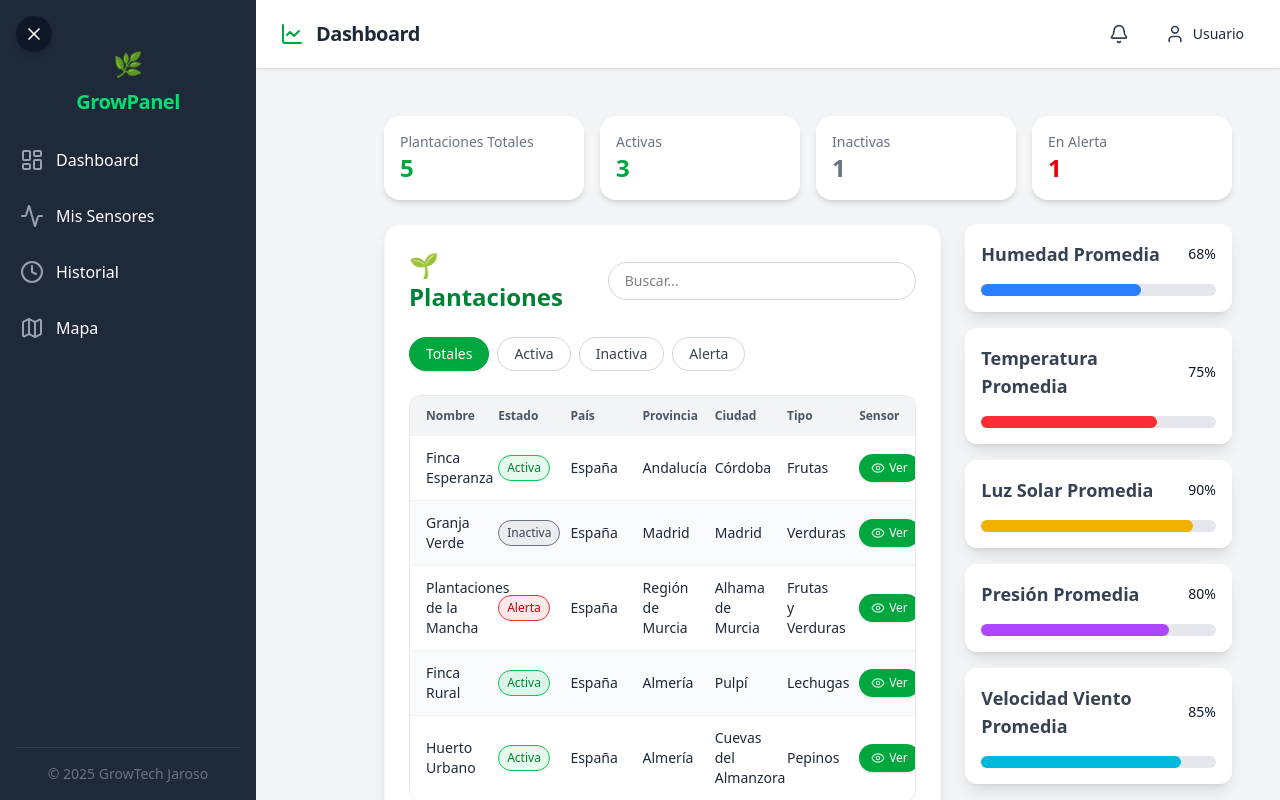
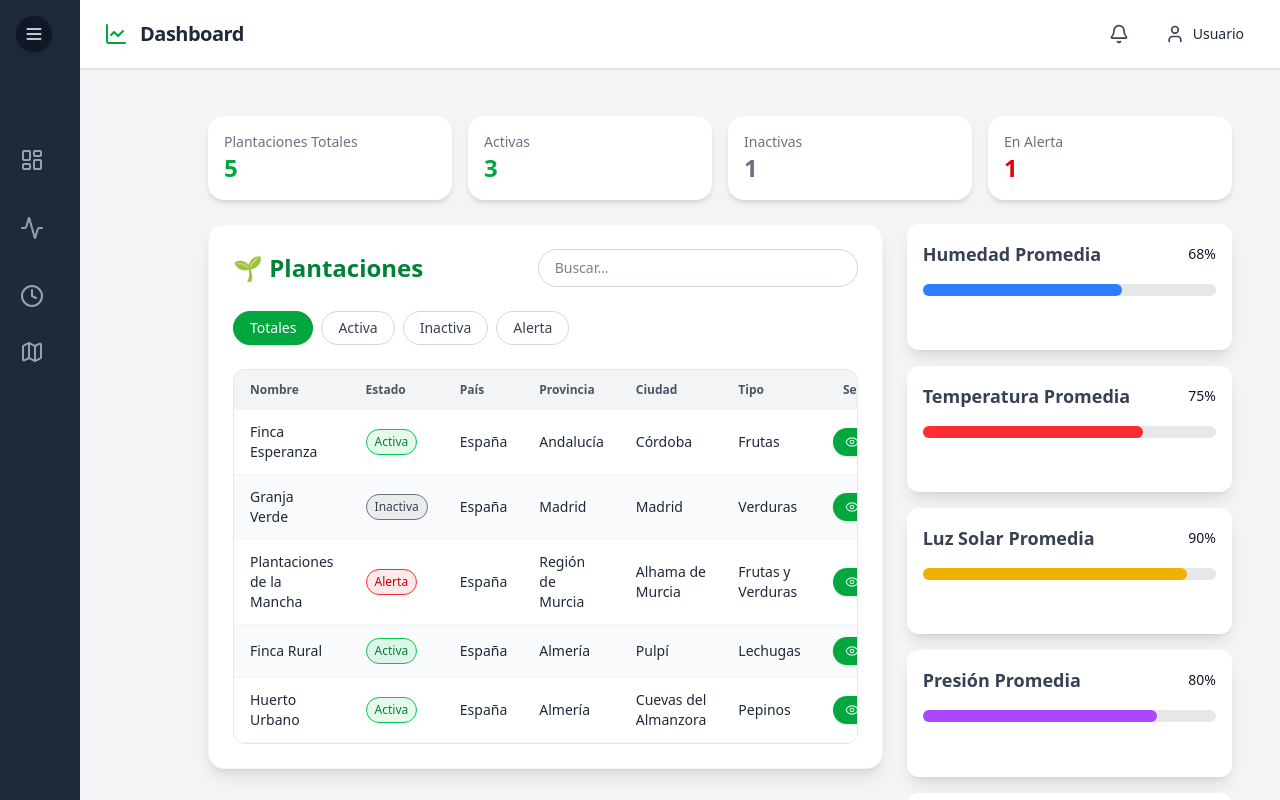
Before and after one commit to growtech-jaroso/front-sensores, a React (Vite) app: page /dashboard in a window 1280 px wide. Shown: the top 800 px of the page. Built offline with nearby package versions, Linux system fonts and the light colour scheme; sample sign-in values are in the browser's storage.

Commit message:
Mejorando resposividad y algunos detalles

```diff
--- a/src/components/BasicEstructure/Sidebar.tsx
+++ b/src/components/BasicEstructure/Sidebar.tsx
@@ -10,64 +10,66 @@ type SidebarProps = {
 export default function Sidebar({ isOpen, toggle }: SidebarProps) {
   return (
     <>
-      {/* Botón toggle */}
+      {/* Botón toggle con animación de giro */}
       <button
         onClick={toggle}
-        className="fixed top-4 left-4 z-50 bg-gray-900 text-white p-2 rounded-full shadow-md hover:bg-gray-800 transition-all"
+        className="fixed top-4 left-4 z-50 bg-gray-900 text-white p-2 rounded-full shadow-md hover:bg-gray-800 transition-transform duration-300 hover:rotate-90"
       >
         {isOpen ? <X size={20} /> : <Menu size={20} />}
       </button>
 
-      {/* Sidebar */}
+      {/* Sidebar con altura dinámica */}
       <aside
-        className={`bg-gray-800 text-white h-screen fixed top-0 z-40 transition-all duration-500 ease-in-out transform
+        className={`bg-gray-800 text-white fixed inset-y-0 left-0 z-40 transition-all duration-500 ease-in-out overflow-hidden
         ${isOpen ? "w-64" : "w-20"} flex flex-col justify-between`}
       >
-        {/* Encabezado con ícono de planta y título GrowPanel */}
+
+        {/* Encabezado */}
         <div className="flex flex-col items-center justify-center mt-12 mb-6 px-4 space-y-2">
-          {/* Solo mostrar el título cuando el sidebar está abierto */}
           <div
             className={`flex items-center gap-2 transition-all duration-500 ease-in-out transform ${
-              isOpen ? "opacity-100 translate-x-0" : "opacity-0 translate-x-[-50px]"
+              isOpen ? "opacity-100 translate-x-0" : "opacity-0 -translate-x-5"
             }`}
           >
             <span className="text-2xl text-green-400">🌿</span>
           </div>
-
-          {/* Título GrowPanel debajo del ícono */}
           <h2
             className={`text-xl font-semibold text-green-400 tracking-tight transition-all duration-500 ease-in-out transform ${
-              isOpen ? "opacity-100 translate-x-0" : "opacity-0 translate-x-[-50px]"
+              isOpen ? "opacity-100 translate-x-0" : "opacity-0 -translate-x-5"
             }`}
           >
             GrowPanel
           </h2>
         </div>
 
-        {/* Navegación (Menú de enlaces) */}
+        {/* Navegación */}
         <nav className="flex-1 space-y-4 px-2">
           {sidebarLinks.map((item) => (
             <a
               key={item.label}
               href={item.href}
-              className="flex items-center gap-3 px-3 py-2 rounded-lg hover:bg-gray-700 transition-colors"
+              className="relative group flex items-center gap-3 px-3 py-2 rounded-lg hover:bg-gray-700 transition-colors"
             >
-              {/* Mostrar el ícono correspondiente */}
               <span className="text-gray-400">{item.icon}</span>
-              {/* Solo mostrar el texto de la etiqueta cuando el sidebar está abierto */}
               <span
                 className={`transition-all duration-500 ease-in-out transform ${
-                  isOpen ? "opacity-100 translate-x-0" : "opacity-0 translate-x-[-50px]"
+                  isOpen ? "opacity-100 translate-x-0" : "opacity-0 -translate-x-5"
                 }`}
               >
                 {item.label}
               </span>
+
+              {!isOpen && (
+                <span className="absolute left-full ml-2 whitespace-nowrap bg-black text-white text-sm px-2 py-1 rounded opacity-0 group-hover:opacity-100 transition-opacity z-50">
+                  {item.label}
+                </span>
+              )}
             </a>
           ))}
         </nav>
 
         {/* Footer */}
-        <div className={`px-4 pb-4 text-ce text-center ${!isOpen && "hidden"}`}>
+        <div className={`px-4 pb-4 text-center ${!isOpen && "hidden"}`}>
           <Footer />
         </div>
       </aside>
--- a/src/components/Plantation/PlantationTable.tsx
+++ b/src/components/Plantation/PlantationTable.tsx
@@ -2,7 +2,6 @@ import { useState } from "react";
 import { Eye } from "lucide-react";
 import { IndicatorStatus } from "../../types/indicatorStatus";
 import type { Plantation } from "../../interfaces/Plantation";
-
 
 type PlantationTableProps = {
   plantations: Plantation[];
@@ -82,17 +81,17 @@ const PlantationTable = ({ plantations, onVerSensor }: PlantationTableProps) =>
         ))}
       </div>
 
-      {/* Tabla */}
+      {/* Tabla Responsive */}
       <div className="overflow-x-auto rounded-xl border border-gray-200">
-        <table className="w-full text-sm text-gray-800 table-fixed">
+        <table className="min-w-full text-sm text-gray-800">
           <thead className="bg-gray-100 text-xs text-gray-600 font-semibold">
             <tr>
               <th className="py-3 px-4 text-left">Nombre</th>
               <th className="py-3 px-4 text-left">Estado</th>
-              <th className="py-3 px-4 text-left">País</th>
-              <th className="py-3 px-4 text-left">Provincia</th>
-              <th className="py-3 px-4 text-left">Ciudad</th>
-              <th className="py-3 px-4 text-left">Tipo</th>
+              <th className="py-3 px-4 text-left hidden sm:table-cell">País</th>
+              <th className="py-3 px-4 text-left hidden md:table-cell">Provincia</th>
+              <th className="py-3 px-4 text-left hidden lg:table-cell">Ciudad</th>
+              <th className="py-3 px-4 text-left hidden lg:table-cell">Tipo</th>
               <th className="py-3 px-4 text-center">Sensor</th>
             </tr>
           </thead>
@@ -111,10 +110,10 @@ const PlantationTable = ({ plantations, onVerSensor }: PlantationTableProps) =>
                       {statusLabels[p.status]}
                     </span>
                   </td>
-                  <td className="py-3 px-4">{p.country}</td>
-                  <td className="py-3 px-4">{p.province}</td>
-                  <td className="py-3 px-4">{p.city}</td>
-                  <td className="py-3 px-4">{p.type}</td>
+                  <td className="py-3 px-4 hidden sm:table-cell">{p.country}</td>
+                  <td className="py-3 px-4 hidden md:table-cell">{p.province}</td>
+                  <td className="py-3 px-4 hidden lg:table-cell">{p.city}</td>
+                  <td className="py-3 px-4 hidden lg:table-cell">{p.type}</td>
                   <td className="py-3 px-4 text-center">
                     <button
                       onClick={() => onVerSensor(p)}
--- a/src/layout/Layout.tsx
+++ b/src/layout/Layout.tsx
@@ -1,4 +1,4 @@
-import { useState } from "react";
+import { useState, useEffect } from "react";
 import Sidebar from "../components/BasicEstructure/Sidebar";
 import Header from "../components/BasicEstructure/Header";
 
@@ -7,17 +7,27 @@ type LayoutProps = {
 };
 
 export default function Layout({ children }: LayoutProps) {
-  const [sidebarOpen, setSidebarOpen] = useState(true);
+  // Sidebar colapsado por defecto (o recuperado desde localStorage)
+  const [sidebarOpen, setSidebarOpen] = useState(() => {
+    const saved = localStorage.getItem("sidebar_open");
+    return saved === "true" || false;
+  });
+
+  // Actualizar localStorage cada vez que se cambia el estado
+  useEffect(() => {
+    localStorage.setItem("sidebar_open", String(sidebarOpen));
+  }, [sidebarOpen]);
 
   return (
     <div className="flex">
-      {/* Sidebar con el toggle y el efecto mejorado */}
+      {/* Sidebar con toggle */}
       <Sidebar isOpen={sidebarOpen} toggle={() => setSidebarOpen(!sidebarOpen)} />
 
+      {/* Contenedor principal */}
       <div
         className={`flex-1 min-h-screen transition-all duration-500 ease-out ${
           sidebarOpen ? "ml-64" : "ml-20"
-        }`} // Efecto de transición
+        }`}
       >
         <Header />
         <main className="p-6 bg-gray-100">{children}</main>
--- a/src/pages/Dashboard.tsx
+++ b/src/pages/Dashboard.tsx
@@ -15,12 +15,9 @@ type DashboardProps = {
 const Dashboard = ({ isSidebarOpen }: DashboardProps) => {
   const [plantations, setPlantations] = useState<Plantation[]>([]);
 
-  // Función para contar plantaciones por estado con tipado correcto
-  const contarPorEstado = (estado: IndicatorStatus): number => {
-    return plantations.filter((p) => p.status === estado).length;
-  };
+  const contarPorEstado = (estado: IndicatorStatus): number =>
+    plantations.filter((p) => p.status === estado).length;
 
-  // Datos para las tarjetas resumen
   const resumenes = [
     { titulo: "Plantaciones Totales", valor: plantations.length, tipo: IndicatorStatus.TOTAL },
     { titulo: "Activas", valor: contarPorEstado(IndicatorStatus.ACTIVE), tipo: IndicatorStatus.ACTIVE },
@@ -28,7 +25,6 @@ const Dashboard = ({ isSidebarOpen }: DashboardProps) => {
     { titulo: "En Alerta", valor: contarPorEstado(IndicatorStatus.ALERT), tipo: IndicatorStatus.ALERT },
   ];
 
-  // Acción de ver sensor
   const handleVerSensor = (plantacion: Plantation) => {
     console.log("Ver sensor de:", plantacion.name);
   };
@@ -39,7 +35,9 @@ const Dashboard = ({ isSidebarOpen }: DashboardProps) => {
         <LoadingPlantations onDataReady={setPlantations} />
       ) : (
         <main
-          className={`transition-all duration-300 ease-in-out ${isSidebarOpen ? "ml-64" : "ml-20"} p-6 space-y-6`} // Ajuste dinámico según estado del sidebar
+          className={`transition-all duration-300 ease-in-out ${
+            isSidebarOpen ? "ml-64" : "ml-20"
+          } p-4 sm:p-6 space-y-6`}
         >
           {/* Tarjetas resumen */}
           <div className="grid grid-cols-1 sm:grid-cols-2 lg:grid-cols-3 xl:grid-cols-4 gap-4">
@@ -53,9 +51,10 @@ const Dashboard = ({ isSidebarOpen }: DashboardProps) => {
             ))}
           </div>
 
-          {/* Tabla + Gráfico */}
-          <div className="grid grid-cols-1 lg:grid-cols-3 gap-6">
-            <div className="lg:col-span-2 space-y-6">
+          {/* Tabla + Gráfico + Indicadores */}
+          <div className="flex flex-col gap-6 lg:grid lg:grid-cols-3">
+            {/* Tabla y gráfico ocupan 2 columnas en escritorio */}
+            <div className="space-y-6 lg:col-span-2">
               <PlantationTable plantations={plantations} onVerSensor={handleVerSensor} />
               <PlantationChart
                 data={plantations.map((plantation) => ({
@@ -65,8 +64,8 @@ const Dashboard = ({ isSidebarOpen }: DashboardProps) => {
               />
             </div>
 
-            {/* Indicadores de progreso */}
-            <div className="flex flex-col gap-6 sm:flex-row sm:flex-wrap sm:gap-4 lg:flex-col">
+            {/* Indicadores en columna o fila según el ancho */}
+            <div className="grid grid-cols-1 sm:grid-cols-2 lg:grid-cols-1 gap-4">
               <ProgressBar label="Humedad Promedia" value={68} type={IndicatorType.HUMIDITY} />
               <ProgressBar label="Temperatura Promedia" value={75} type={IndicatorType.TEMPERATURE} />
               <ProgressBar label="Luz Solar Promedia" value={90} type={IndicatorType.LIGHT} />
```
Also changed, not shown: src/App.tsx (+10 -3 lines), src/components/User/UserMenu.tsx (+41 -15 lines).
